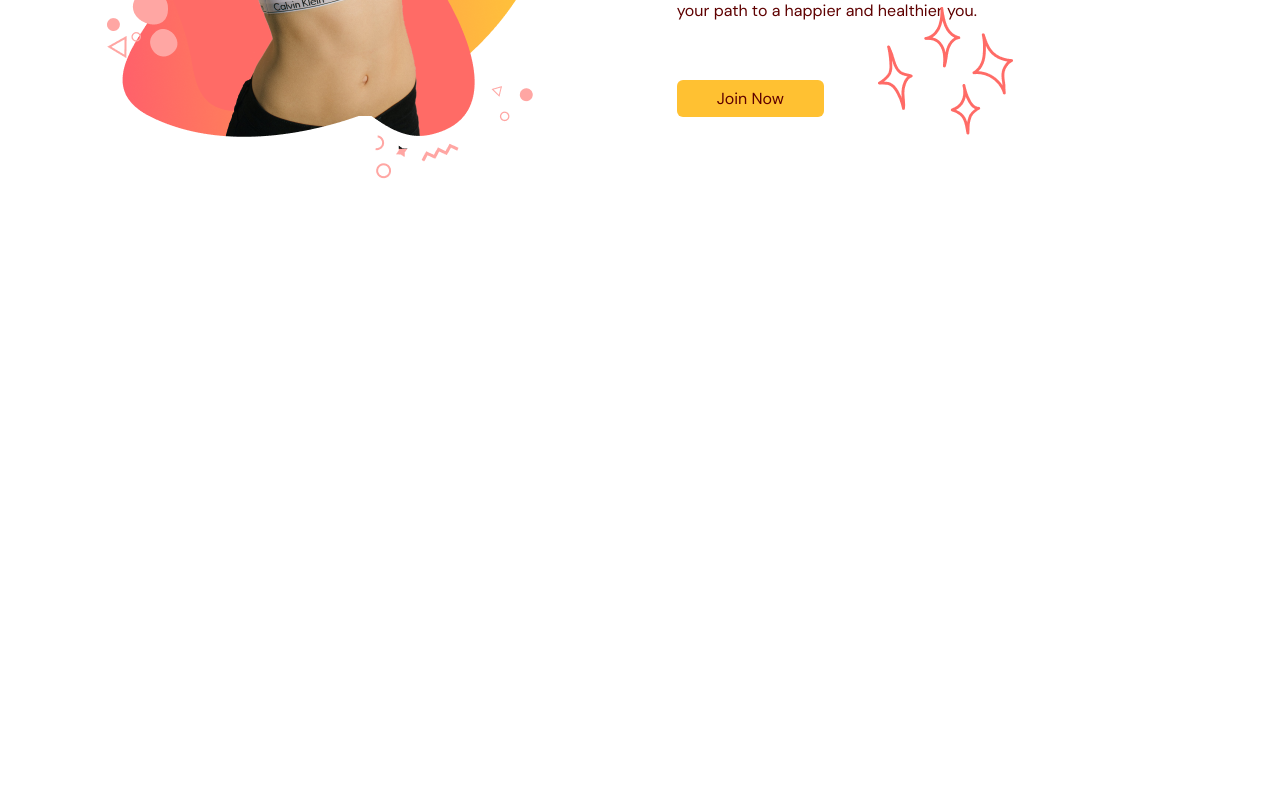
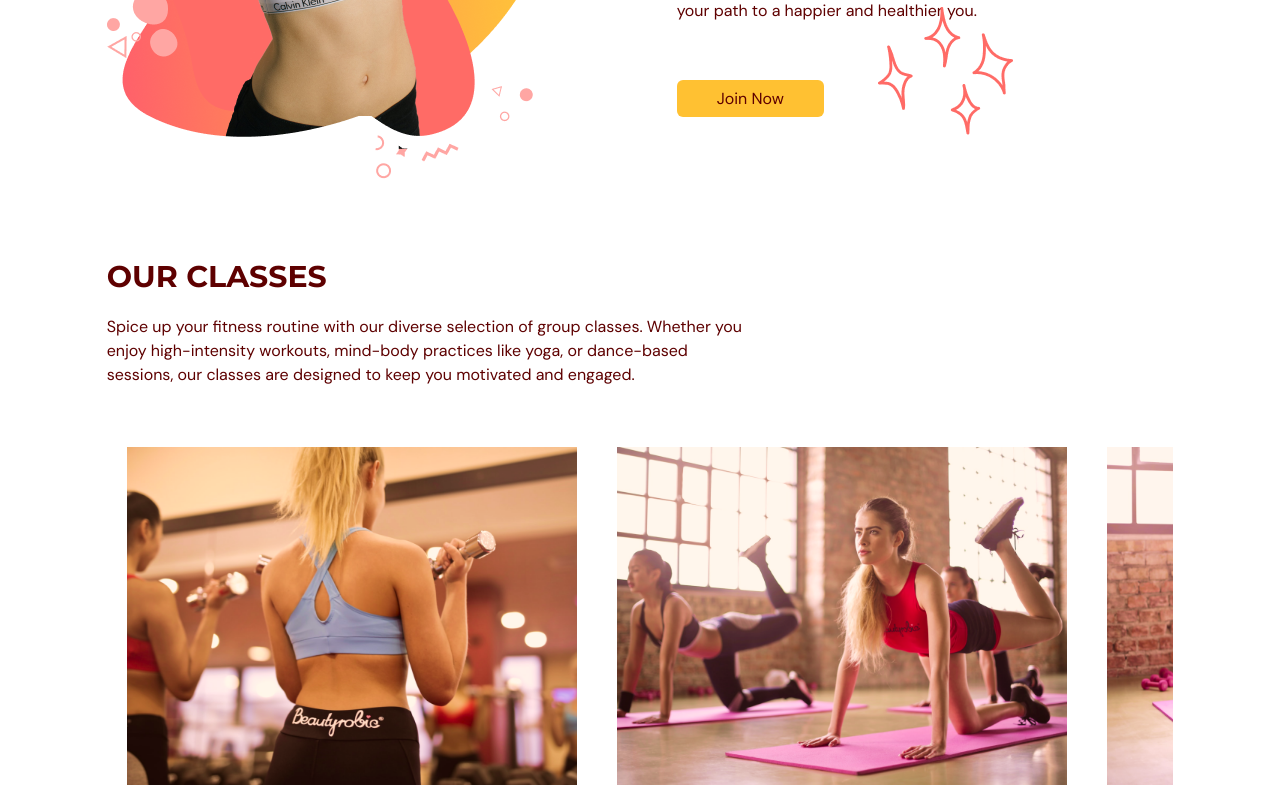
Before and after one commit to dTarasova/FitnessApp, a React (Vite) app: page / in a window 1280 px wide. Shown: the part 1786-2586 px from the top of the page. Before the commit the page ends 2045 px from the top, so only its background shows below. Built offline with nearby package versions, Linux system fonts and the light colour scheme; a web font is replaced by a local one.

Commit message:
classes page complete

```diff
--- a/src/App.tsx
+++ b/src/App.tsx
@@ -3,6 +3,7 @@
 import {SelectedPage} from "@/shared/types.ts";
 import Home from './scenes/home';
 import Benefits from './scenes/benefits';
+import OurClasses from './scenes/ourClasses';
 
 
 function App() {
@@ -31,6 +32,7 @@
         />
         <Home setSelectedPage={setSelectedPage}/>
         <Benefits setSelectedPage={setSelectedPage}/>
+        <OurClasses setSelectedPage={setSelectedPage}/>
       </div>
   )
 }
--- /dev/null
+++ b/src/scenes/ourClasses/Class.tsx
@@ -0,0 +1,24 @@
+
+type Props = {
+    name: string;
+    description?: string;
+    image: string;
+}
+
+const Class = ({name, description, image}: Props) => {
+
+    const overlayStyles = `p-5 absolute z-30 flex h-[380px] w-[450px] flex-col items-center
+    justify-center whitespace-normal bg-primary-500 opacity-0 transition duration-500 hover:opacity-90 text-center text-white`
+
+    return (
+    <li className="relative mx-5 inline-block h-[380px] w-[450px]">
+      <div className={overlayStyles}>
+        <p className="text-2xl">{name}</p>
+        <p className="mt-5">{description}</p>
+      </div>
+      <img alt={image} src={image}></img>
+    </li>
+  )
+}
+
+export default Class
--- /dev/null
+++ b/src/scenes/ourClasses/index.tsx
@@ -0,0 +1,99 @@
+import { ClassType, SelectedPage } from '@/shared/types'
+import image1 from "@/assets/image1.png";
+import image2 from "@/assets/image2.png";
+import image3 from "@/assets/image3.png";
+import image4 from "@/assets/image4.png";
+import image5 from "@/assets/image5.png";
+import image6 from "@/assets/image6.png";
+import { motion } from 'framer-motion';
+import HText from '@/shared/HText';
+import Class from './Class';
+
+
+type Props = {
+    setSelectedPage: (value: SelectedPage) => void;
+}
+
+const classes = [
+    {
+        name: "Weight Training Classes",
+        description: "Achieve your fitness goals with our expert-led weight training classes. Build strength, tone muscles, and boost your confidence. Join us today!",
+        image: image1,
+    },
+    {
+        name: "Yoga Classes",
+        description: "Achieve your fitness goals with our expert-led weight training classes. Build strength, tone muscles, and boost your confidence. Join us today!",
+        image: image2,
+    },
+    {
+        name: "Ab Core Classes",
+        description: "Achieve your fitness goals with our expert-led weight training classes. Build strength, tone muscles, and boost your confidence. Join us today!",
+        image: image3,
+    },
+    {
+        name: "Adventure Classes",
+        description: "Achieve your fitness goals with our expert-led weight training classes. Build strength, tone muscles, and boost your confidence. Join us today!",
+        image: image4,
+    },
+    {
+        name: "Fitness Classes",
+        image: image5,
+    },
+    {
+        name: "Training Classes",
+        description: "Achieve your fitness goals with our expert-led weight training classes. Build strength, tone muscles, and boost your confidence. Join us today!",
+        image: image6,
+    },
+
+]
+
+const OurClasses = ({setSelectedPage} : Props) => {
+  return (
+    <section id='ourclasses'>
+        <motion.div
+            onViewportEnter={() => setSelectedPage(SelectedPage.OurClasses)}>
+            <motion.div
+                className='mx-auto w-5/6'
+                initial="hidden"
+                whileInView="visible"
+                viewport={{ once: true, amount: 0.5 }}
+                transition={{ duration: 0.5 }}
+                variants={{
+                    hidden: { opacity: 0, x: 50 },
+                    visible: { opacity: 1, x: 0 },
+            }}>
+                <div className='md:w-3/5'>
+                    <HText>OUR CLASSES</HText>
+                    <p className=' py-5'>
+                    Spice up your fitness routine with our diverse selection of group classes.
+                    Whether you enjoy high-intensity workouts, mind-body practices like yoga,
+                    or dance-based sessions, our classes are designed to keep you motivated and engaged.
+                    </p>
+                </div>
+
+                <div className='mt-10 h-[353px] w-full overflow-x-auto overflow-y-hidden'>
+                    <ul className='w-[2800px] whitespace-nowrap'>
+                        {/* {Child container is larger than the parent one -> overflow via w axis} */}
+                        {classes.map((item : ClassType, index: number) => (
+                            <Class
+                                key={`${item.name}-${index}`}
+                                name={item.name}
+                                description={item.description}
+                                image={item.image}
+                                />
+                        ))}
+                    </ul>
+
+                </div>
+
+            </motion.div>
+
+        </motion.div>
+
+
+    </section>
+
+  )
+}
+
+export default OurClasses
--- a/src/shared/types.ts
+++ b/src/shared/types.ts
@@ -10,3 +10,9 @@
   title: string;
   description: string;
 }
+
+export interface ClassType {
+  name: string;
+  description?: string;
+  image: string;
+}
```
